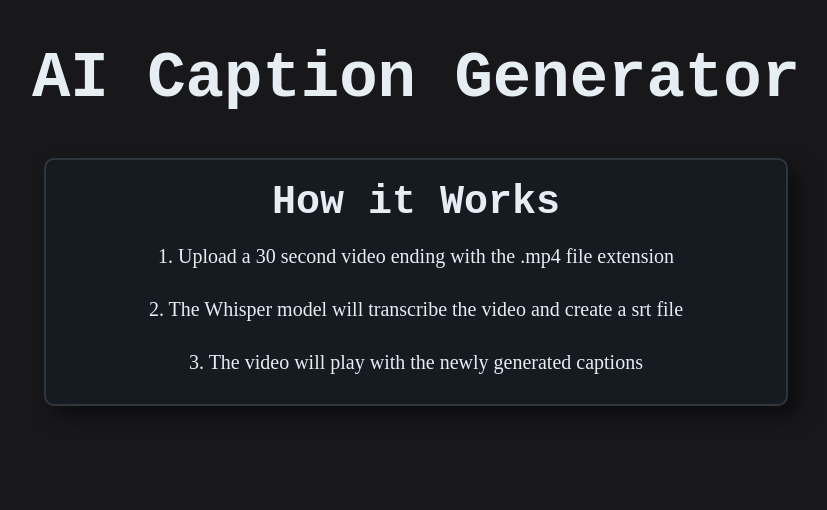
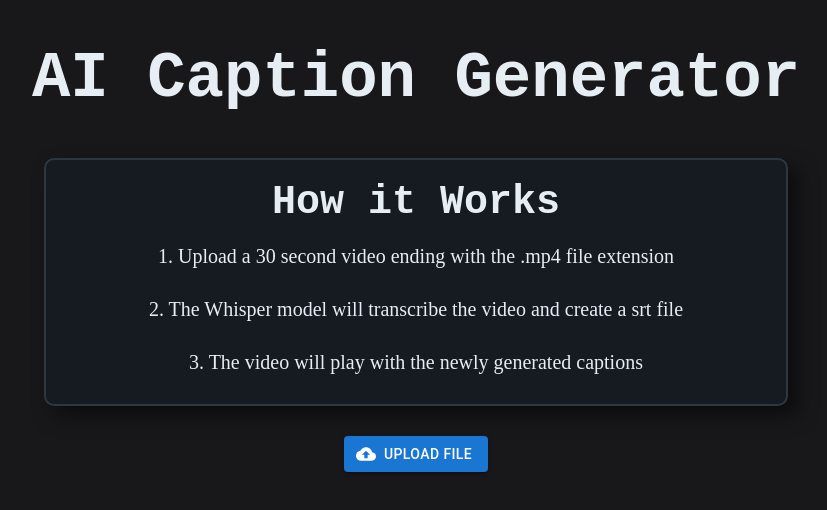
Before and after one commit to rishikesav9440/captions, a React (Create React App) app: page / in a window 1280 px wide. Shown: the top 510 px of the page, without its empty margins (224-1051 px from the left). Built offline with nearby package versions, Linux system fonts and the light colour scheme.

Commit message:
add upload button

```diff
--- a/src/App.js
+++ b/src/App.js
@@ -1,5 +1,7 @@
+import Stack from '@mui/material/Stack';
 import Header from "./components/Header.js";
 import Explain from "./components/Explain.js";
+import Upload from './components/Upload.js';
 
 function App() {
 
@@ -7,6 +9,7 @@ function App() {
     <>
       <Header />
       <Explain />
+      <Upload />
     </>
 
   );
--- /dev/null
+++ b/src/components/Upload.js
@@ -0,0 +1,59 @@
+import CloudUploadIcon from '@mui/icons-material/CloudUpload';
+import Button from '@mui/material/Button';
+import { styled } from '@mui/material/styles';
+import { useState } from 'react';
+import '../styles/upload.css'
+
+
+const VisuallyHiddenInput = styled('input')({
+  clip: 'rect(0 0 0 0)',
+  clipPath: 'inset(50%)',
+  height: 1,
+  overflow: 'hidden',
+  position: 'absolute',
+  bottom: 0,
+  left: 0,
+  whiteSpace: 'nowrap',
+  width: 1,
+});
+
+function Upload() {
+  const [responseText, setResponseText] = useState('');
+
+  const handleFileChange = async (event) => {
+    const selectedFile = event.target.files[0];
+
+    if (selectedFile) {
+      const formData = new FormData();
+      formData.append('file', selectedFile);
+
+      try {
+        const response = await fetch('http://143.198.16.8/upload', {
+          method: 'POST',
+          body: formData,
+        });
+
+        if (response.ok) {
+          const text = await response.text();
+          setResponseText(text);
+          console.log('Server response:', text);
+        } else {
+          console.error('Failed to upload file. Server returned:', response.status);
+        }
+      } catch (error) {
+        console.error('Error during file upload:', error);
+      }
+    }
+  };
+
+  return (
+    <div className='upload-container'>
+      <Button component="label" variant="contained" startIcon={<CloudUploadIcon />}>
+        Upload file
+        <VisuallyHiddenInput type="file" onChange={handleFileChange} />
+      </Button>
+    </div>
+  );
+}
+
+export default Upload;
--- /dev/null
+++ b/src/styles/upload.css
@@ -0,0 +1,7 @@
+.upload-container {
+    display: flex;
+    justify-content: center;
+    align-items: flex-start;
+    margin: 0 auto;
+    padding-top: 30px;
+}
```
